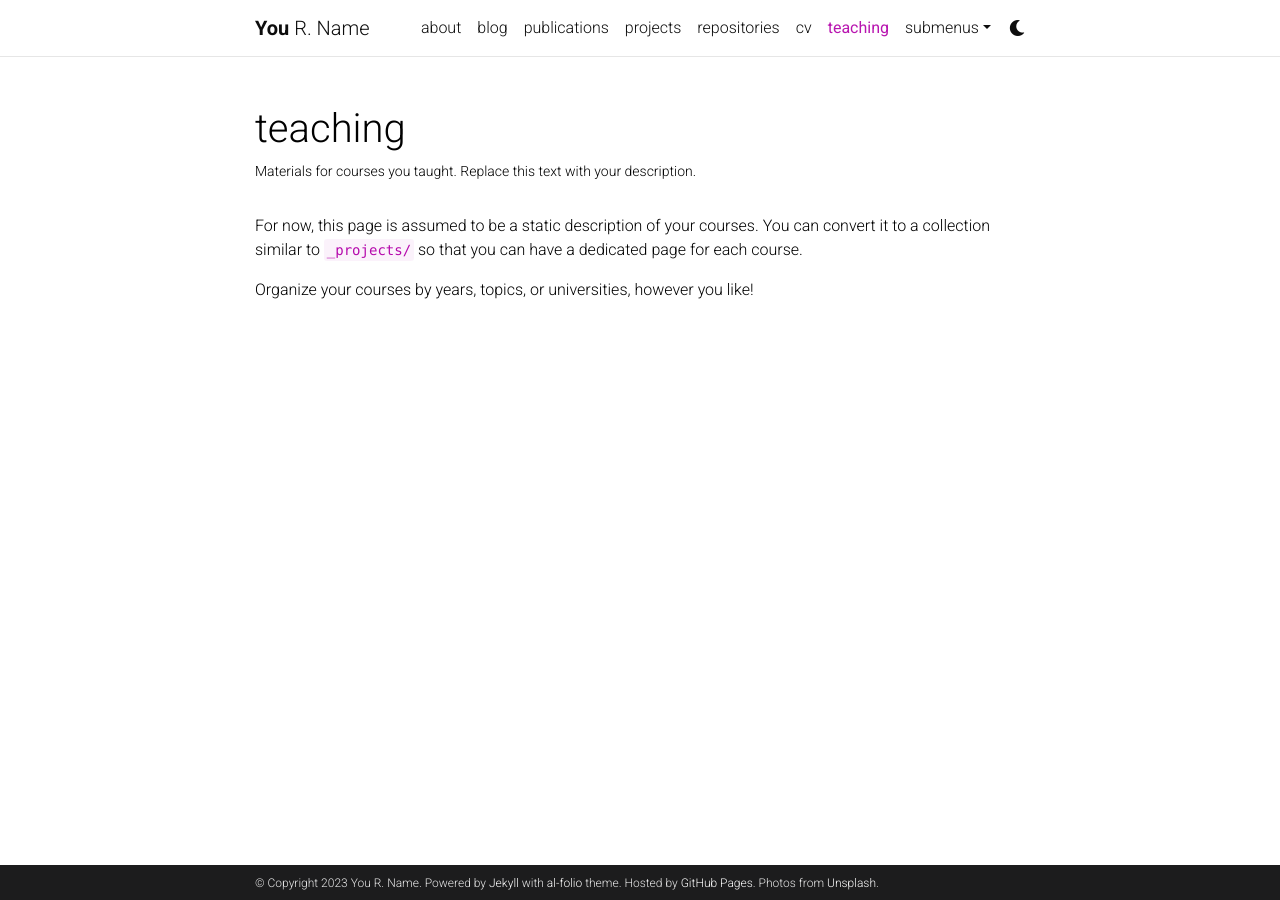
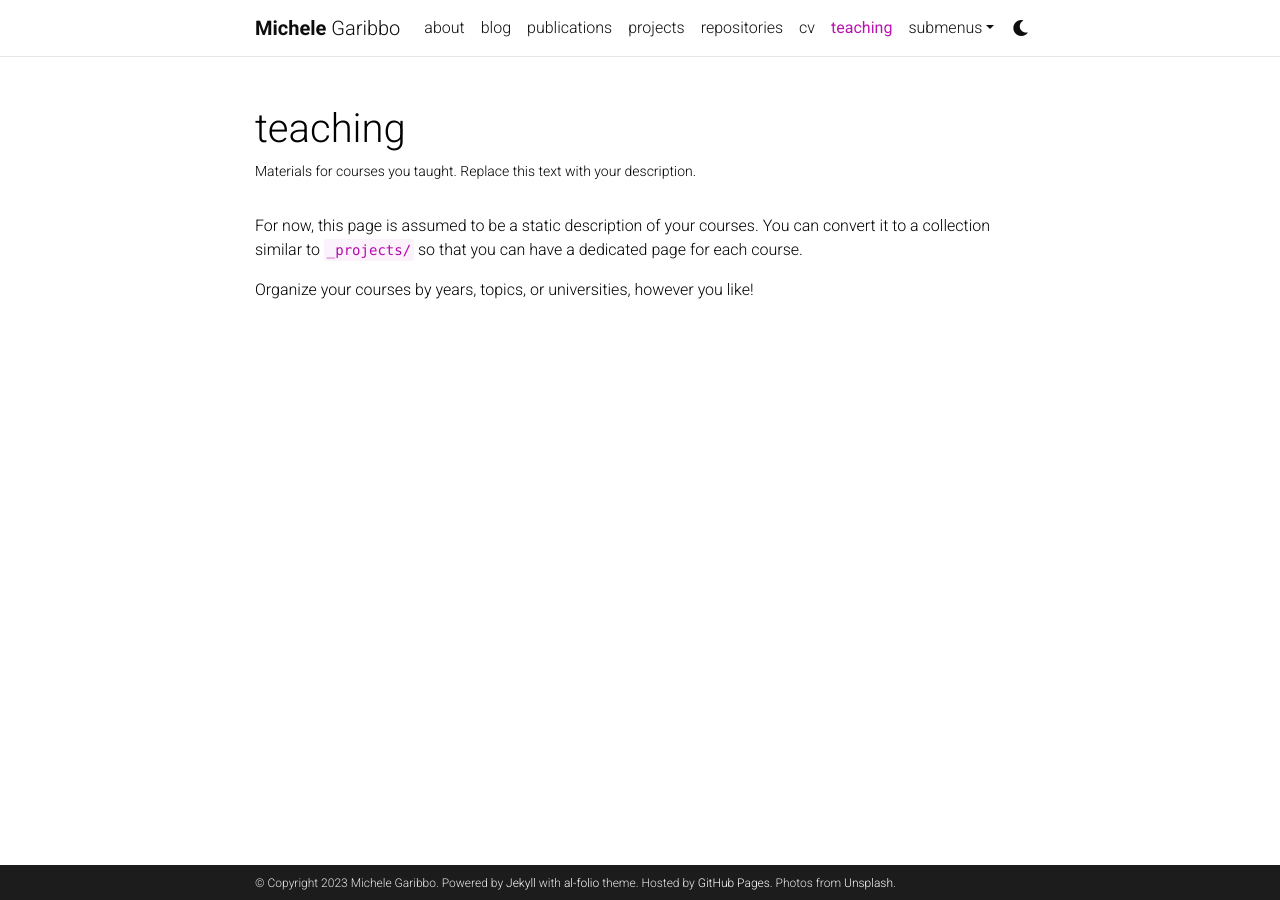
Before and after one commit to michele1993/michele1993.github.io, a Jekyll site: the page built from _pages/teaching.md, in a window 1280 px wide. Built offline with Jekyll 4.4.1, drawn with Linux system fonts in a browser that asks for light colours; comment, search, counter and statistics services are not loaded; a style sheet for code colours, icons or effects is not loaded.

Commit message:
initial trials

```diff
--- a/_config.yml
+++ b/_config.yml
@@ -3,10 +3,10 @@
 # -----------------------------------------------------------------------------
 
 title: blank # the website title (if blank, full name will be used instead)
-first_name: You
-middle_name: R.
-last_name: Name
-email: you@example.com
+first_name: Michele
+middle_name:
+last_name: Garibbo
+email: michele.garibbo@bristol.ac.uk
 description: > # the ">" symbol means to ignore newlines until "footer_text:"
   A simple, whitespace theme for academics. Based on [*folio](https://github.com/bogoli/-folio) design.
 footer_text: >
@@ -18,8 +18,8 @@
 lang: en # the language of your site (for example: en, fr, cn, ru, etc.)
 icon: ⚛️  # the emoji used as the favicon (alternatively, provide image name in /assets/img/)
 
-url: https://alshedivat.github.io # the base hostname & protocol for your site
-baseurl: /al-folio # the subpath of your site, e.g. /blog/
+url: https://michelegaribbo.github.io # the base hostname & protocol for your site
+baseurl: # the subpath of your site, e.g. /blog/
 last_updated: false # set to true if you want to display last updated in the footer
 impressum_path:  # set to path to include impressum link in the footer, use the same path as permalink in a page, helps to conform with EU GDPR
 
@@ -302,7 +302,7 @@
 # -----------------------------------------------------------------------------
 
 imagemagick:
-  enabled: true # enables responsive images for your site (recomended, see https://github.com/alshedivat/al-folio/issues/537)
+  enabled: false # enables responsive images for your site (recomended, see https://github.com/alshedivat/al-folio/issues/537)
   widths:
     - 480
     - 800
```
Also changed, not shown: _pages/about.md (+2 -1 lines).
